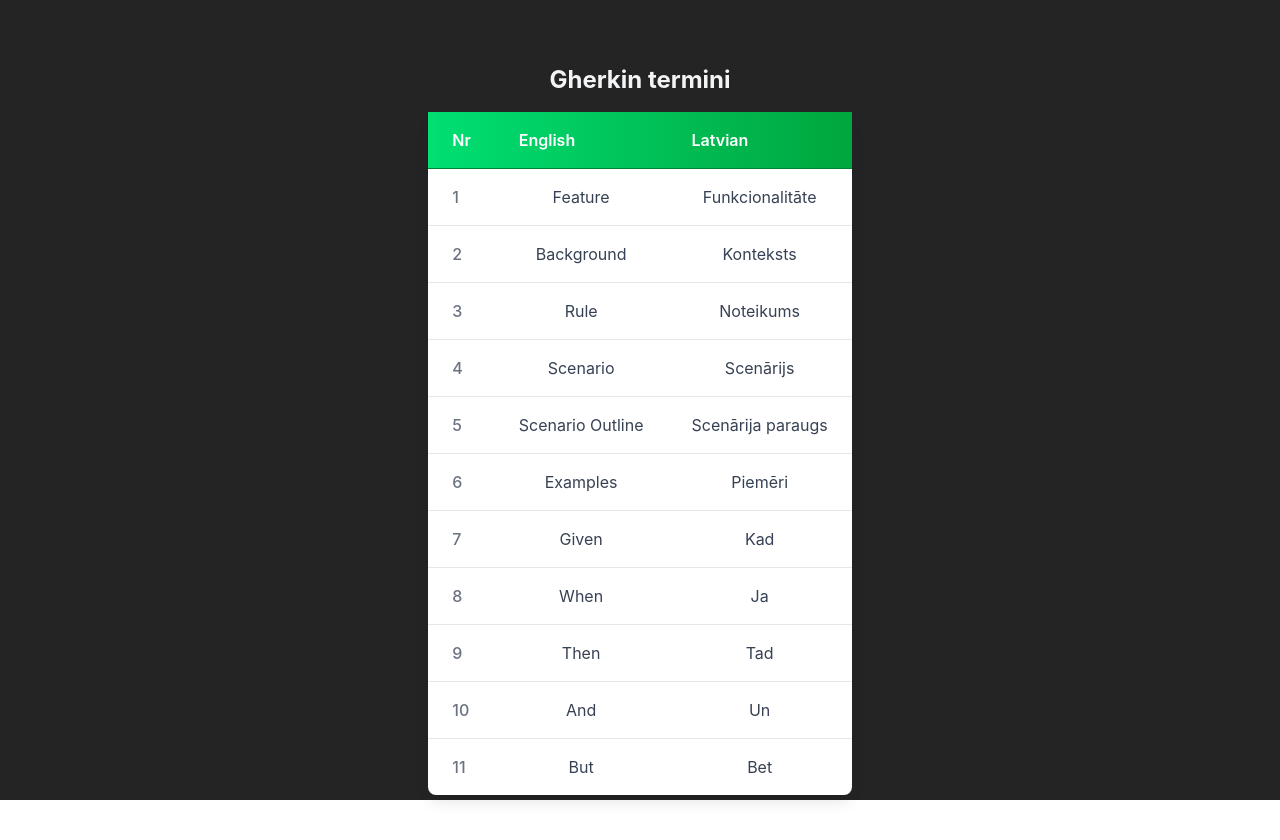
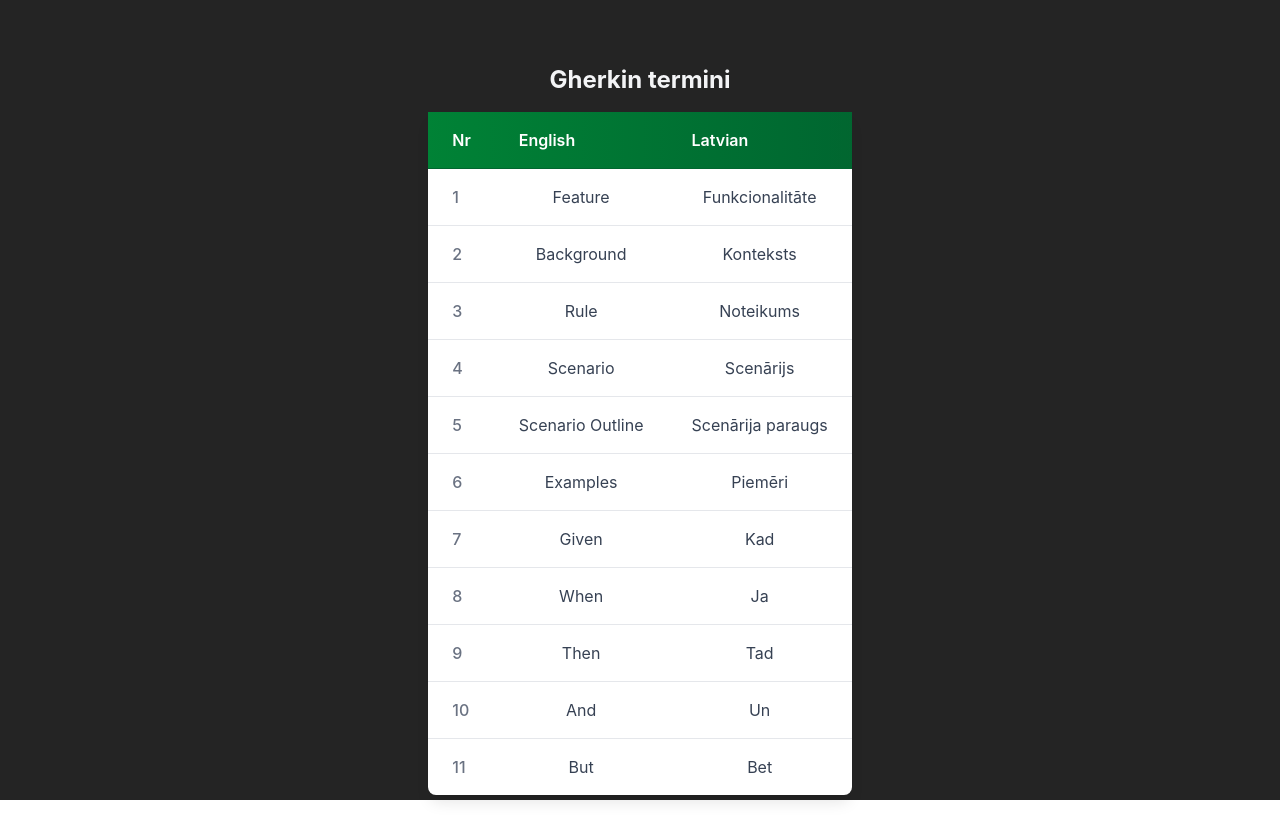
Before and after one commit to Chee3se/Gherkin, a React (Vite) app: page / in a window 1280 px wide. Shown: the top 840 px of the page. Built offline with nearby package versions, Linux system fonts and the light colour scheme; no server answers.

Commit message:
Gherkin fix 6

```diff
--- a/src/THead.tsx
+++ b/src/THead.tsx
@@ -1,10 +1,10 @@
 export default function THead () {
     return (
-        <thead className="bg-gradient-to-r from-green-400 to-green-600 text-white">
+        <thead className="bg-gradient-to-r from-green-700 to-green-800 text-white">
         <tr>
-            <th className="px-6 py-4 border-b border-green-700 font-semibold text-left">Nr</th>
-            <th className="px-6 py-4 border-b border-green-700 font-semibold text-left">English</th>
-            <th className="px-6 py-4 border-b border-green-700 font-semibold text-left">Latvian</th>
+            <th className="px-6 py-4 border-b border-green-800 font-semibold text-left">Nr</th>
+            <th className="px-6 py-4 border-b border-green-800 font-semibold text-left">English</th>
+            <th className="px-6 py-4 border-b border-green-800 font-semibold text-left">Latvian</th>
         </tr>
         </thead>
     )
```
